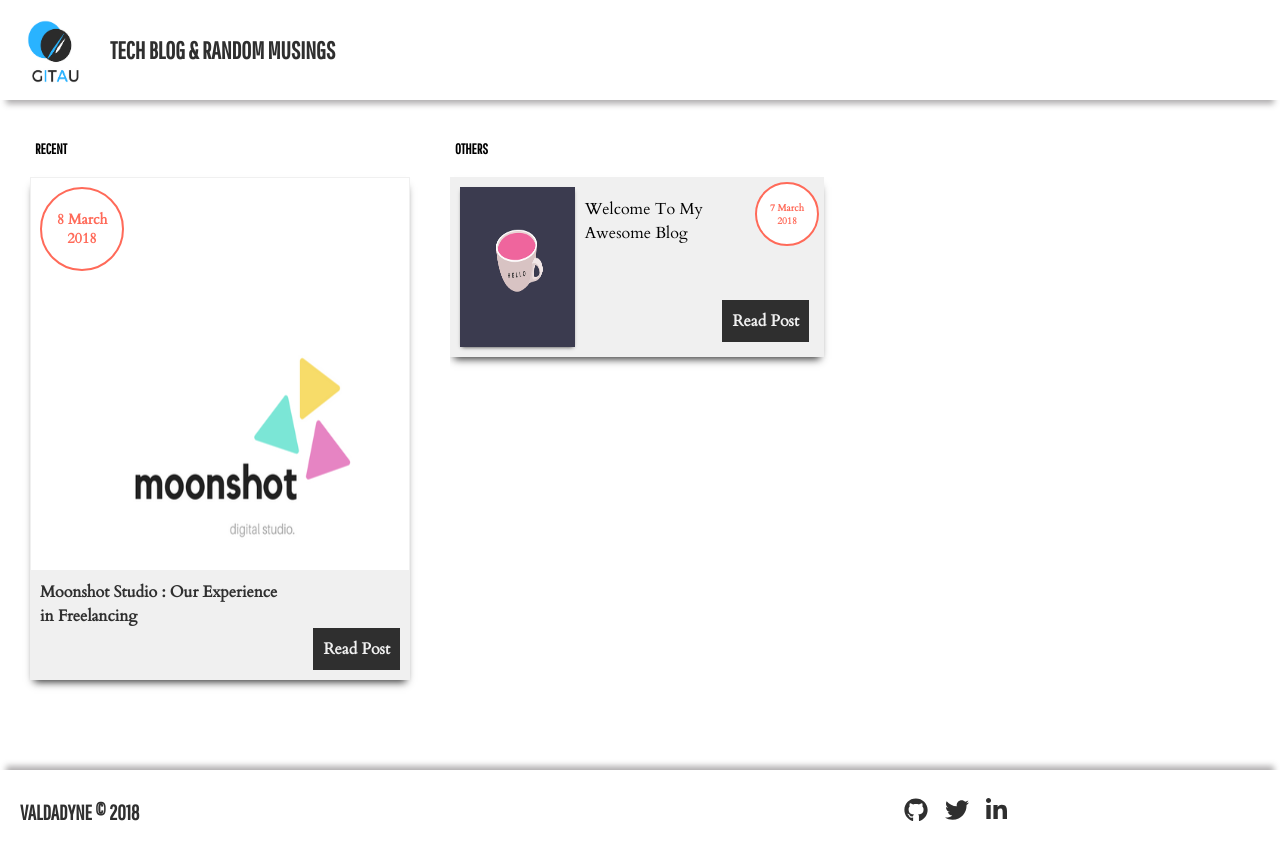
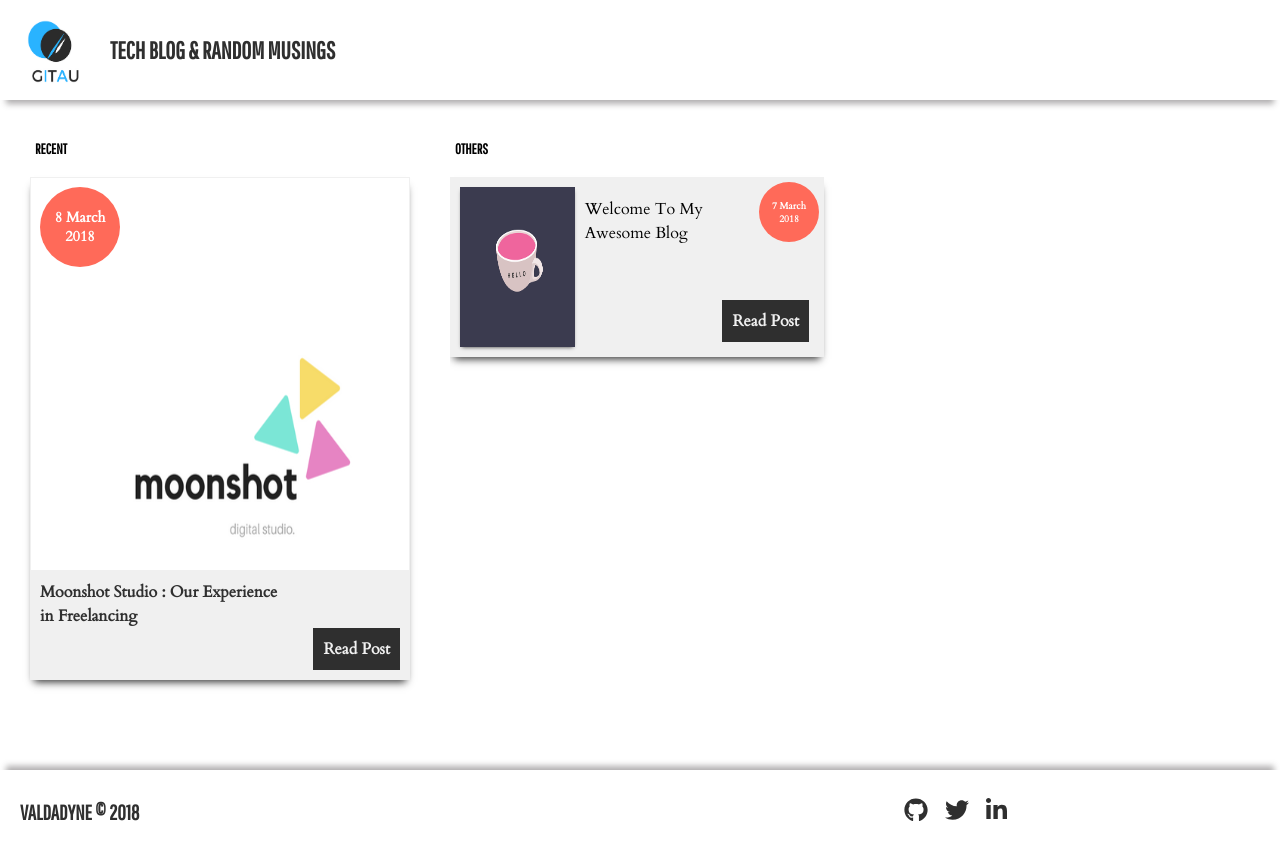
Before and after one commit to valdadyne/portfolio-backend, a Jekyll site: the page built from blog/index.md, in a window 1280 px wide. Shown: the top 860 px of the page. Built offline with Jekyll 4.4.1, drawn with Linux system fonts in a browser that asks for light colours; nearby versions of some CDN libraries.

Commit message:
- date styling fixes

```diff
--- a/blog/assets/css/main.css
+++ b/blog/assets/css/main.css
@@ -141,10 +141,9 @@ body {
   top: 10px;
   width: 80px;
   height: 80px;
-  background: #fff;
-  border: 2px solid var(--baseColor);
+  background: var(--baseColor);
   border-radius: 100%;
-  color: var(--baseColor);
+  color: #fff;
   font-size: 0.9rem;
   display: flex;
   flex-direction: column;
@@ -280,10 +279,9 @@ body {
   top: 5px;
   width: 60px;
   height: 60px;
-  background: #fff;
-  border: 2px solid var(--baseColor);
+  background: var(--baseColor);
   border-radius: 100%;
-  color: var(--baseColor);
+  color: #fff;
   font-size: 0.6rem;
   font-weight: bolder;
   display: flex;
```
